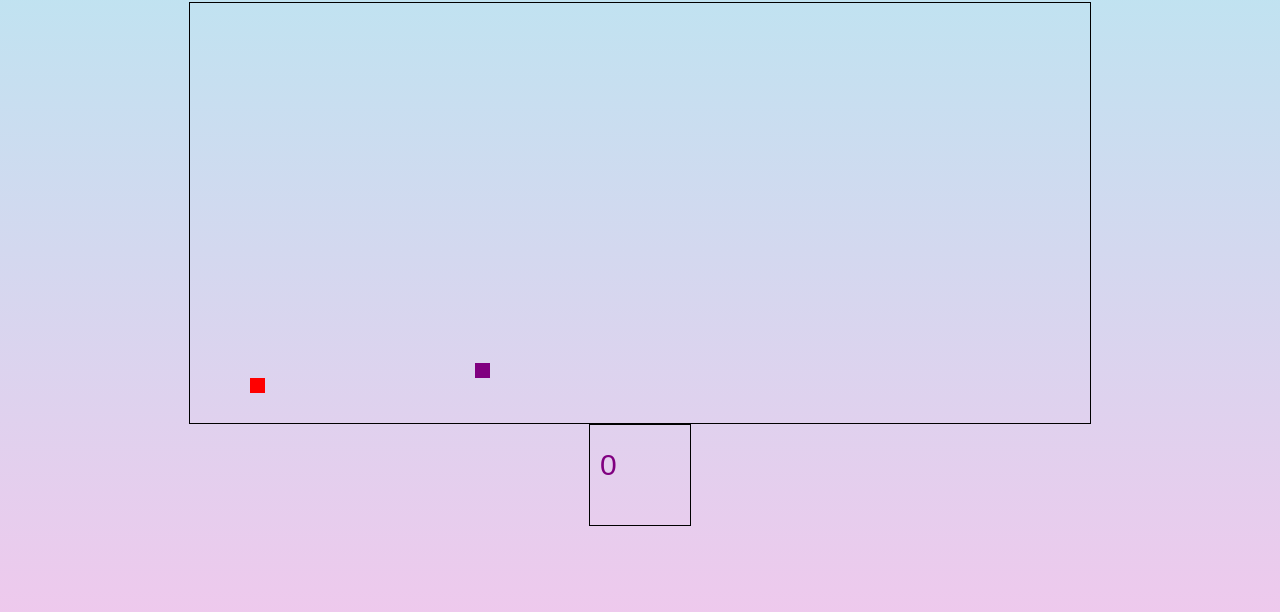
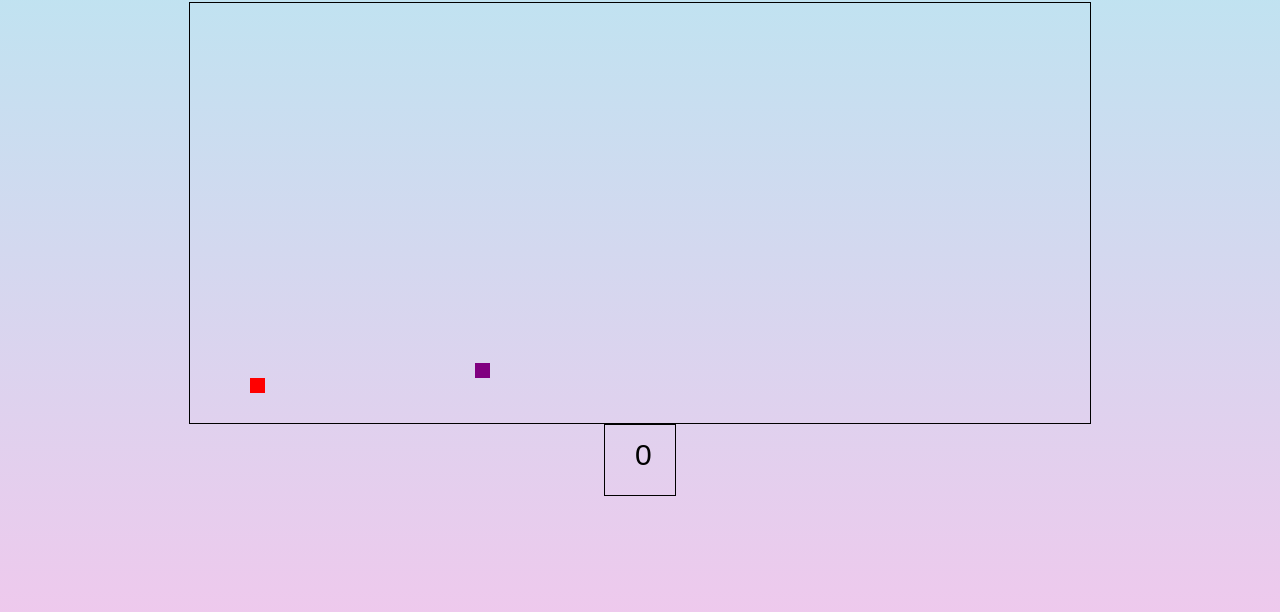
Before and after one commit to rg-km/se-fe4-kelompok6, a plain HTML site: page snake-game/index.html in a window 1280 px wide. Shown: the part 64-676 px from the top of the page. Drawn offline with Linux system fonts and the light colour scheme.

Commit message:
Mengganti score menjadi variabel publik dan styling indikator score

```diff
--- a/snake-game/index.html
+++ b/snake-game/index.html
@@ -7,7 +7,7 @@
         <center>
             <h1>Snake</h1>
             <canvas id="snakeBoard" height="420" width="900" style="border:1px solid #000000;"></canvas><br>
-            <canvas id="score1Board" width="100" height="100" style="border:1px solid #000000;"></canvas>
+            <canvas id="score1Board" width="70" height="70" style="border: 1px solid black;"></canvas><br>
         </center>
     </body>
 </html>
--- a/snake-game/script.js
+++ b/snake-game/script.js
@@ -11,6 +11,8 @@ const DIRECTION = {
     DOWN: 3,
 }
 const MOVE_INTERVAL = 150;
+let score = 0;
+let colorText = "black";
 
 function initPosition() {
     return {
@@ -36,8 +38,7 @@ function initSnake(color) {
     return {
         color: color,
         ...initHeadAndBody(),
-        direction: initDirection(),
-        score: 0,
+        direction: initDirection()
     }
 }
 let snake1 = initSnake("purple");
@@ -58,8 +59,12 @@ function drawScore(snake) {
 
     scoreCtx.clearRect(0, 0, CANVAS_WIDTH, CANVAS_HEIGHT);
     scoreCtx.font = "30px Arial";
-    scoreCtx.fillStyle = snake.color
-    scoreCtx.fillText(snake.score, 10, scoreCanvas.scrollHeight / 2);
+    scoreCtx.fillStyle = colorText;
+    if (score >= 10) {
+        scoreCtx.fillText(score, 20, 40);
+    } else {
+        scoreCtx.fillText(score, 30, 40);
+    }
 }
 
 function draw() {
@@ -97,7 +102,7 @@ function teleport(snake) {
 function eat(snake, apple) {
     if (snake.head.x == apple.position.x && snake.head.y == apple.position.y) {
         apple.position = initPosition();
-        snake.score++;
+        score++;
         snake.body.push({x: snake.head.x, y: snake.head.y});
     }
 }
```
